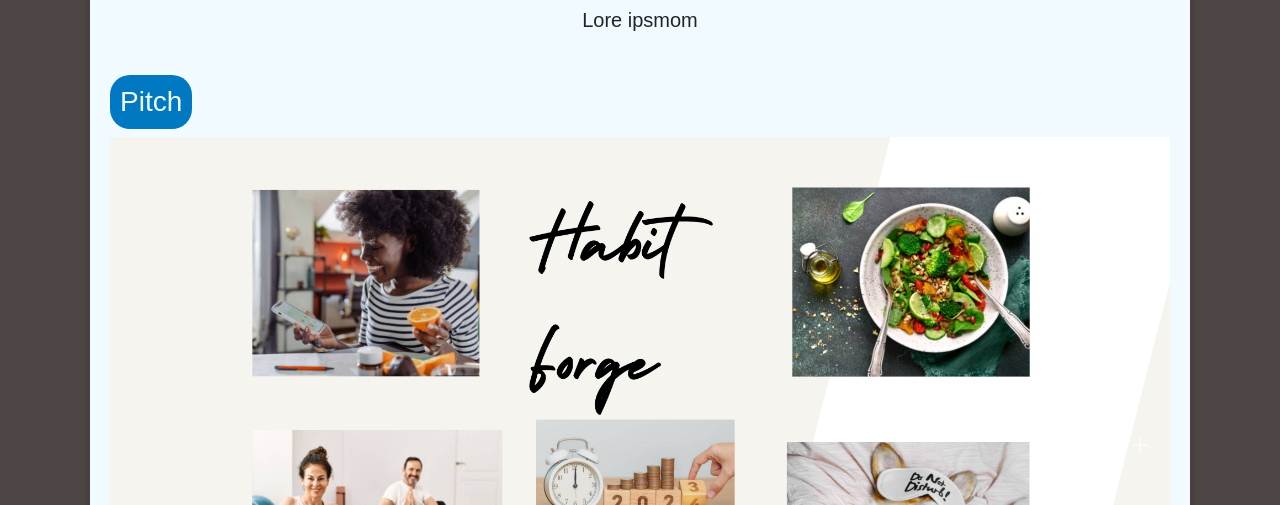
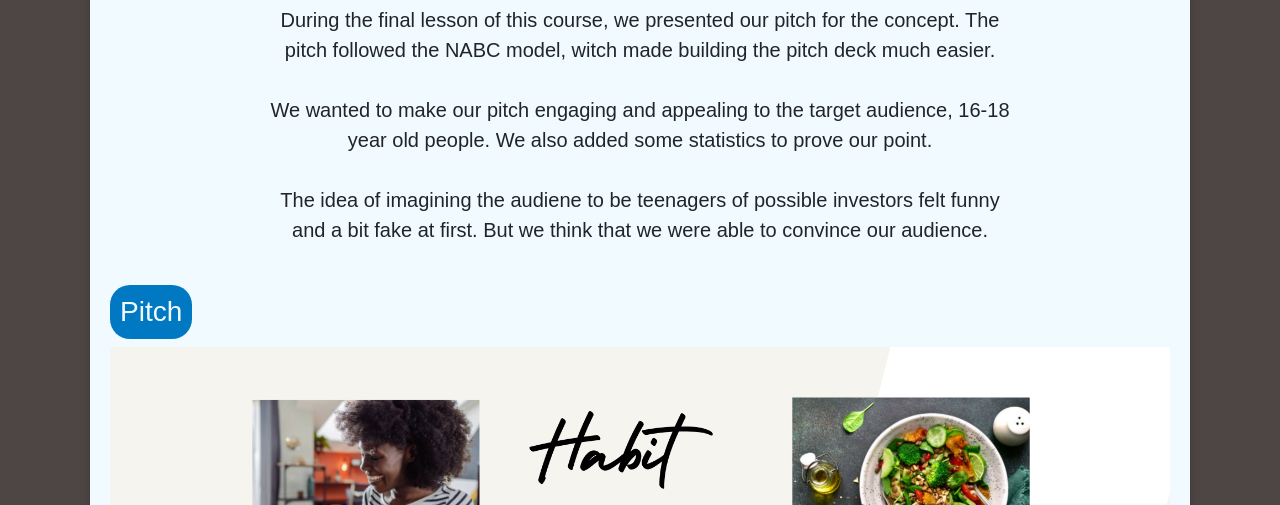
Before and after one commit to Gianou/Haaga-Helia-Digital-Service-Design, a plain HTML site: page Views/Closing.html in a window 1280 px wide. Shown: the part 295-800 px from the top of the page. Drawn offline with nearby package versions, Linux system fonts and the light colour scheme.

Commit message:
Closing text

```diff
--- a/Views/Closing.html
+++ b/Views/Closing.html
@@ -78,7 +78,17 @@
     <main id="custom-main">
         <h2 id="custom-subtitle">Closing</h2>
         <div class="sprintDayDescription">
-            Lore ipsmom
+            During the final lesson of this course, we presented our pitch for the concept. The pitch followed the NABC
+            model, witch
+            made building the pitch deck much easier.<br><br>
+
+            We wanted to make our pitch engaging and appealing to the target audience, 16-18 year old people. We also
+            added some
+            statistics to prove our point.<br><br>
+
+            The idea of imagining the audiene to be teenagers of possible investors felt funny and a bit fake at first.
+            But we think
+            that we were able to convince our audience.
         </div>
         <h3>Pitch</h3>
         <div>
```
